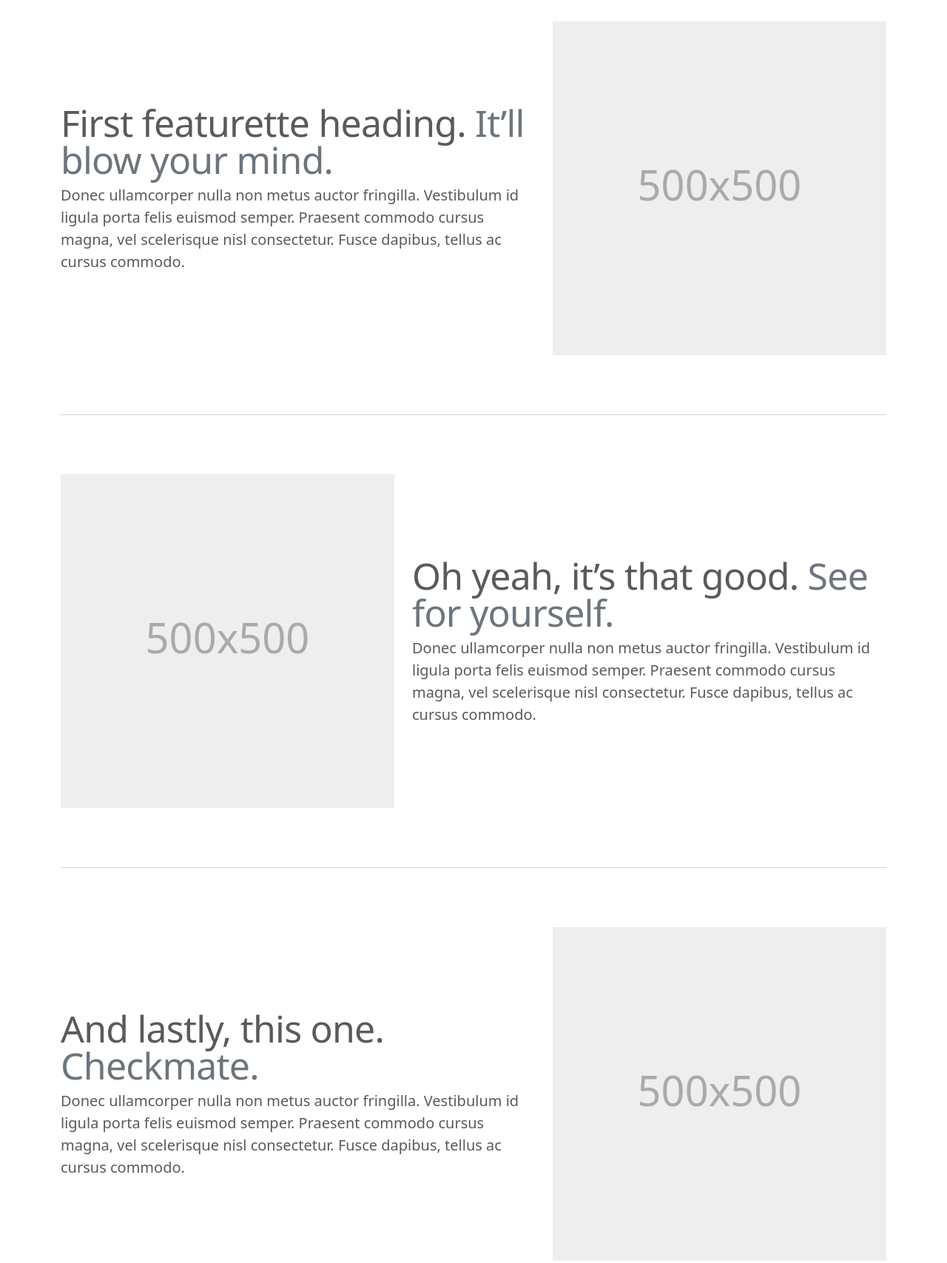
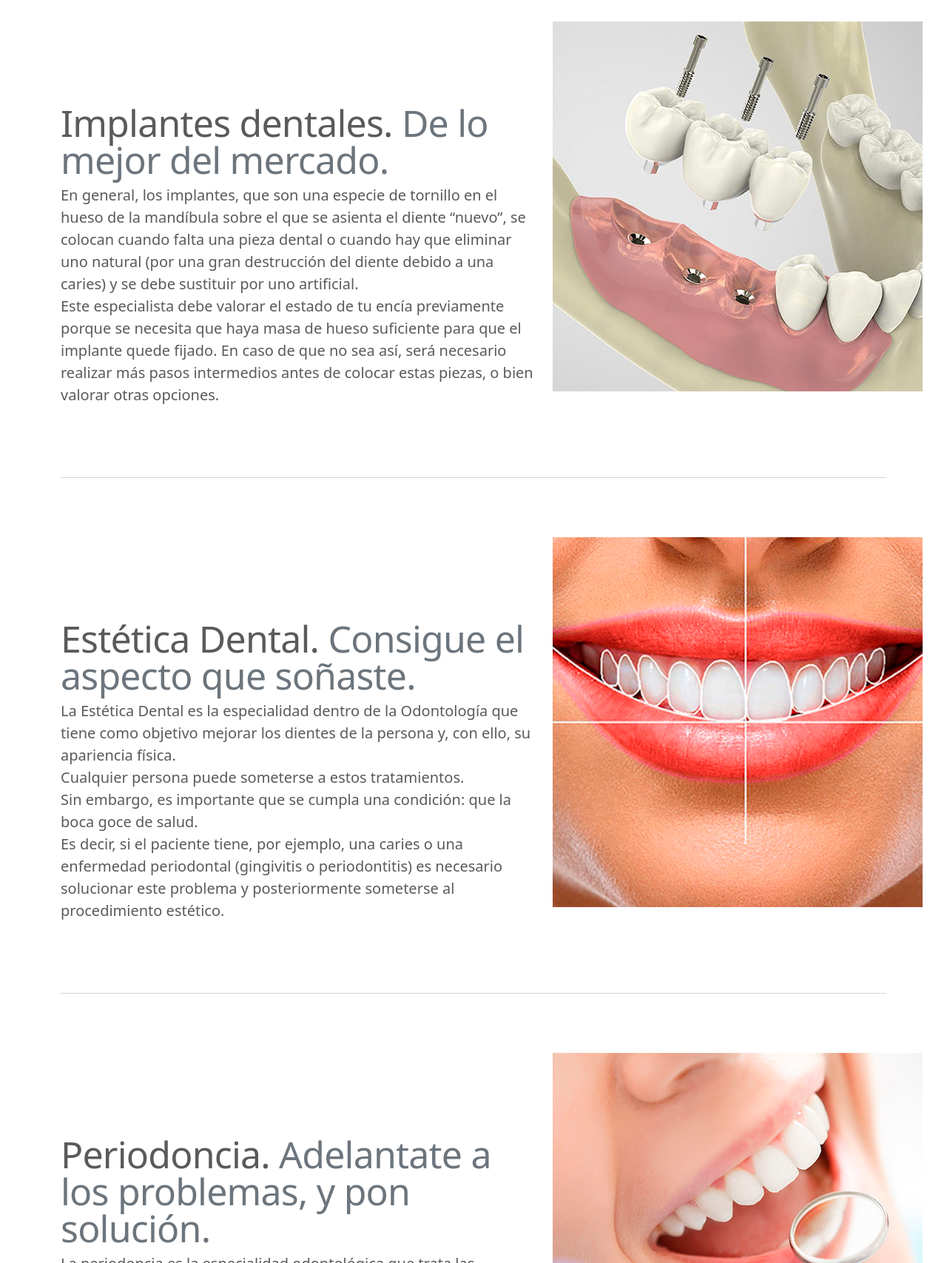
Before and after one commit to Alejandro-rs93/DentalClinic, a plain HTML site: page home/index.html in a window 1280 px wide. Shown: the part 1180-2887 px from the top of the page at 74% size. Drawn offline with Linux system fonts and the light colour scheme.

Commit message:
Home TERMINADO, enlaces a web terminados y creación de estructuras de html en las carpetas

```diff
--- a/home/index.html
+++ b/home/index.html
@@ -29,6 +29,7 @@
           font-size: 3.5rem;
         }
       }
+
     </style>
 
 
@@ -51,21 +52,21 @@
               Especialidades
             </a>
             <ul class="dropdown-menu" aria-labelledby="navbarDropdown">
-              <li><a class="dropdown-item" href="#">Protesisdentales</a></li>
-              <li><a class="dropdown-item" href="#">Periodoncia</a></li>
+              <li><a class="dropdown-item" href="../especialidades/1protesis.html">Protesis Dentales</a></li>
+              <li><a class="dropdown-item" href="../especialidades/2periodoncia.html">Periodoncia</a></li>
               <!-- <li><hr class="dropdown-divider"></li> -->
-              <li><a class="dropdown-item" href="#">Endodoncia</a></li>
-              <li><a class="dropdown-item" href="#">Odontopediatría</a></li>
-              <li><a class="dropdown-item" href="#">Implantes Dentales</a></li>
-              <li><a class="dropdown-item" href="#">Odontología General</a></li>
-              <li><a class="dropdown-item" href="#">Estética Dental</a></li>
+              <li><a class="dropdown-item" href="../especialidades/3endodoncia.html">Endodoncia</a></li>
+              <li><a class="dropdown-item" href="../especialidades/4odontopediatria.html">Odontopediatría</a></li>
+              <li><a class="dropdown-item" href="../especialidades/5implantes.html">Implantes Dentales</a></li>
+              <li><a class="dropdown-item" href="../especialidades/6odontologia.html">Odontología General</a></li>
+              <li><a class="dropdown-item" href="../especialidades/7estetica.html">Estética Dental</a></li>
             </ul>
           </li>
           <li class="nav-item active">
             <a class="nav-link" aria-current="page" href="../equipo/equipo.html">Equipo</a>
           </li>
           <li class="nav-item">
-            <a class="nav-link" href="#" tabindex="-1">Contacto</a>
+            <a class="nav-link" href="../contacto/contacto.html" tabindex="-1">Contacto</a>
           </li>
         </ul>
         <style>
@@ -98,7 +99,8 @@
     </ol>
     <div class="carousel-inner">
       <div class="carousel-item active">
-        <!-- <svg class="bd-placeholder-img" width="100%" height="100%" xmlns="http://www.w3.org/2000/svg" aria-hidden="true" preserveAspectRatio="xMidYMid slice" focusable="false">--> <img src="img/carousel11.jpg"></svg>
+        <!-- <svg class="bd-placeholder-img" width="100%" height="100%" xmlns="http://www.w3.org/2000/svg" aria-hidden="true" preserveAspectRatio="xMidYMid slice" focusable="false">-->
+          <img src="img/carousel11.jpg"></svg>
 
         <div class="container" >
           <div class="carousel-caption text-start">
@@ -161,14 +163,14 @@
         <img src="img/circulo2.png" width="140" height="140" class="bd-placeholder-img rounded-circle">
         <h2>Ortodoncias</h2>
         <p>Si tiene cualquier tipo de problema dental, aqui le pondremos solución. Podrá ver todo nuestros planes para poner remedio a cualquier tipo de desperfecto bucodental, ya que tenemos una gran variedad de especialidades.</p>
-        <p><a class="btn btn-secondary" href="#" role="button">Más información &raquo;</a></p>
+        <p><a class="btn btn-secondary" href="../especialidades/7estetica.html" role="button">Más información &raquo;</a></p>
       </div><!-- /.col-lg-4 -->
       <div class="col-lg-4">
         <img src="img/circulo3.png" width="140" height="140" class="bd-placeholder-img rounded-circle">
 
         <h2>Contáctanos</h2>
         <p>Nuestra ubicación está espeficiada aqui. Y si usted prefiere hacer previamente una consulta online, podrá hacerlo rellenando un secnillo formulario. Tambiénn le ofrecemos nuestro núero de contacto para respodner cualquier tipo de cuestión.</p>
-        <p><a class="btn btn-secondary" href="#" role="button">Llámanos &raquo;</a></p>
+        <p><a class="btn btn-secondary" href="../contacto/contacto.html" role="button">Llámanos &raquo;</a></p>
       </div><!-- /.col-lg-4 -->
     </div><!-- /.row -->
 
@@ -179,24 +181,31 @@
 
     <div class="row featurette">
       <div class="col-md-7">
-        <h2 class="featurette-heading">First featurette heading. <span class="text-muted">It’ll blow your mind.</span></h2>
-        <p class="lead">Donec ullamcorper nulla non metus auctor fringilla. Vestibulum id ligula porta felis euismod semper. Praesent commodo cursus magna, vel scelerisque nisl consectetur. Fusce dapibus, tellus ac cursus commodo.</p>
+        <h2 class="featurette-heading">Implantes dentales. <span class="text-muted">De lo mejor del mercado.</span></h2>
+        <p class="lead">En general, los implantes, que son una especie de tornillo en el hueso de la mandíbula sobre el que se asienta el diente “nuevo”, se colocan cuando falta una pieza dental o cuando hay que eliminar uno natural (por una gran destrucción del diente debido a una caries) y se debe sustituir por uno artificial.<br>
+          Este especialista debe valorar el estado de tu encía previamente porque se necesita que haya masa de hueso suficiente para que el implante quede fijado. En caso de que no sea así, será necesario realizar más pasos intermedios antes de colocar estas piezas, o bien valorar otras opciones.
+        </p>
       </div>
       <div class="col-md-5">
-        <svg class="bd-placeholder-img bd-placeholder-img-lg featurette-image img-fluid mx-auto" width="500" height="500" xmlns="http://www.w3.org/2000/svg" role="img" aria-label="Placeholder: 500x500" preserveAspectRatio="xMidYMid slice" focusable="false"><title>Placeholder</title><rect width="100%" height="100%" fill="#eee"/><text x="50%" y="50%" fill="#aaa" dy=".3em">500x500</text></svg>
-
+        <img src="img/implanteDental.jpg">
       </div>
     </div>
 
     <hr class="featurette-divider">
 
     <div class="row featurette">
-      <div class="col-md-7 order-md-2">
-        <h2 class="featurette-heading">Oh yeah, it’s that good. <span class="text-muted">See for yourself.</span></h2>
-        <p class="lead">Donec ullamcorper nulla non metus auctor fringilla. Vestibulum id ligula porta felis euismod semper. Praesent commodo cursus magna, vel scelerisque nisl consectetur. Fusce dapibus, tellus ac cursus commodo.</p>
+      <div class="col-md-7">
+        <!-- <div class="col-md-7 order-md-2"> TITULO A LA DERECHA-->
+        <h2 class="featurette-heading">Estética Dental. <span class="text-muted">Consigue el aspecto que soñaste.</span></h2>
+        <p class="lead">La Estética Dental es la especialidad dentro de la Odontología que tiene como objetivo mejorar los dientes de la persona y, con ello, su apariencia física.<br>
+          Cualquier persona puede someterse a estos tratamientos.<br>
+          Sin embargo, es importante que se cumpla una condición: que la boca goce de salud.<br>
+          Es decir, si el paciente tiene, por ejemplo, una caries o una enfermedad periodontal (gingivitis o periodontitis) es necesario solucionar este problema y posteriormente someterse al procedimiento estético.
+        </p>
       </div>
-      <div class="col-md-5 order-md-1">
-        <svg class="bd-placeholder-img bd-placeholder-img-lg featurette-image img-fluid mx-auto" width="500" height="500" xmlns="http://www.w3.org/2000/svg" role="img" aria-label="Placeholder: 500x500" preserveAspectRatio="xMidYMid slice" focusable="false"><title>Placeholder</title><rect width="100%" height="100%" fill="#eee"/><text x="50%" y="50%" fill="#aaa" dy=".3em">500x500</text></svg>
+      <div class="col-md-5">
+        <!-- <div class="col-md-5 order-md-1"> FOTO A LA IZQUIERDA-->
+        <img src="img/esteticaDental.png">
 
       </div>
     </div>
@@ -205,12 +214,14 @@
 
     <div class="row featurette">
       <div class="col-md-7">
-        <h2 class="featurette-heading">And lastly, this one. <span class="text-muted">Checkmate.</span></h2>
-        <p class="lead">Donec ullamcorper nulla non metus auctor fringilla. Vestibulum id ligula porta felis euismod semper. Praesent commodo cursus magna, vel scelerisque nisl consectetur. Fusce dapibus, tellus ac cursus commodo.</p>
+        <h2 class="featurette-heading">Periodoncia. <span class="text-muted">Adelantate a los problemas, y pon solución.</span></h2>
+        <p class="lead">La periodoncia es la especialidad odontológica que trata las enfermedades del periodonto. <br>
+          Las enfermedades del periodonto son aquellas que afectan a las encías. La no eliminación del sarro en la boca favorece la aparición de placas de bacterias que pueden acumularse por debajo de la encía. Las encías se inflaman debido a la infección provocada y se produce una enfermedad llamada gingivitis. <br>
+          Si esta no es tratada debidamente o a tiempo puede empeorar convirtiéndose en periodontitis, la forma más grave de las enfermedades del periodonto.
+        </p>
       </div>
       <div class="col-md-5">
-        <svg class="bd-placeholder-img bd-placeholder-img-lg featurette-image img-fluid mx-auto" width="500" height="500" xmlns="http://www.w3.org/2000/svg" role="img" aria-label="Placeholder: 500x500" preserveAspectRatio="xMidYMid slice" focusable="false"><title>Placeholder</title><rect width="100%" height="100%" fill="#eee"/><text x="50%" y="50%" fill="#aaa" dy=".3em">500x500</text></svg>
-
+        <img src="img/periodoncia.png">
       </div>
     </div>
 
```
Also changed, not shown: contacto/contacto.html (added), especialidades/1protesis.html (added), especialidades/2periodoncia.html (added), especialidades/3endodoncia.html (added), especialidades/4odontopediatria.html (added), especialidades/5implantes.html (added), especialidades/6odontologia.html (added), especialidades/7estetica.html (added), home/img/estetica-dental.jpg (added), home/img/esteticaDental.png (added), home/img/implanteDental.jpg (added), home/img/periodoncia.jpg (added), home/img/periodoncia.png (added).
